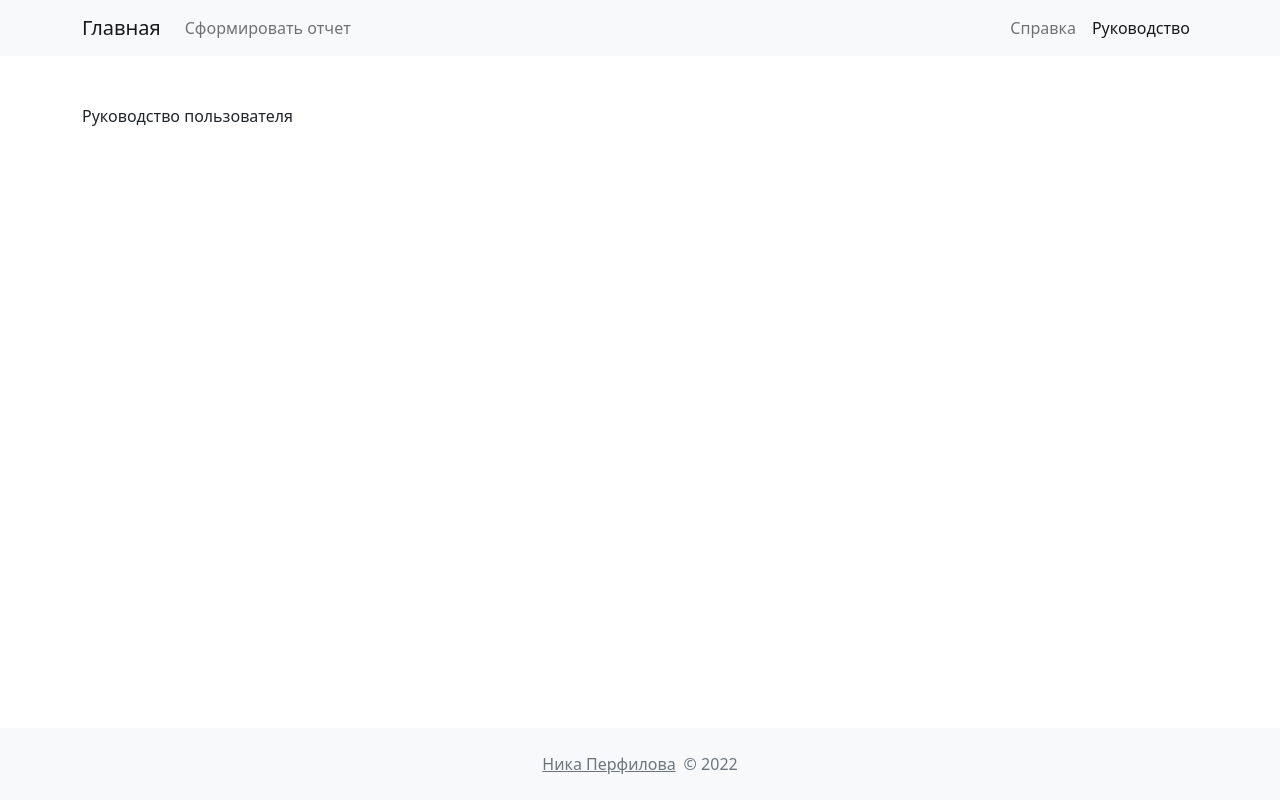
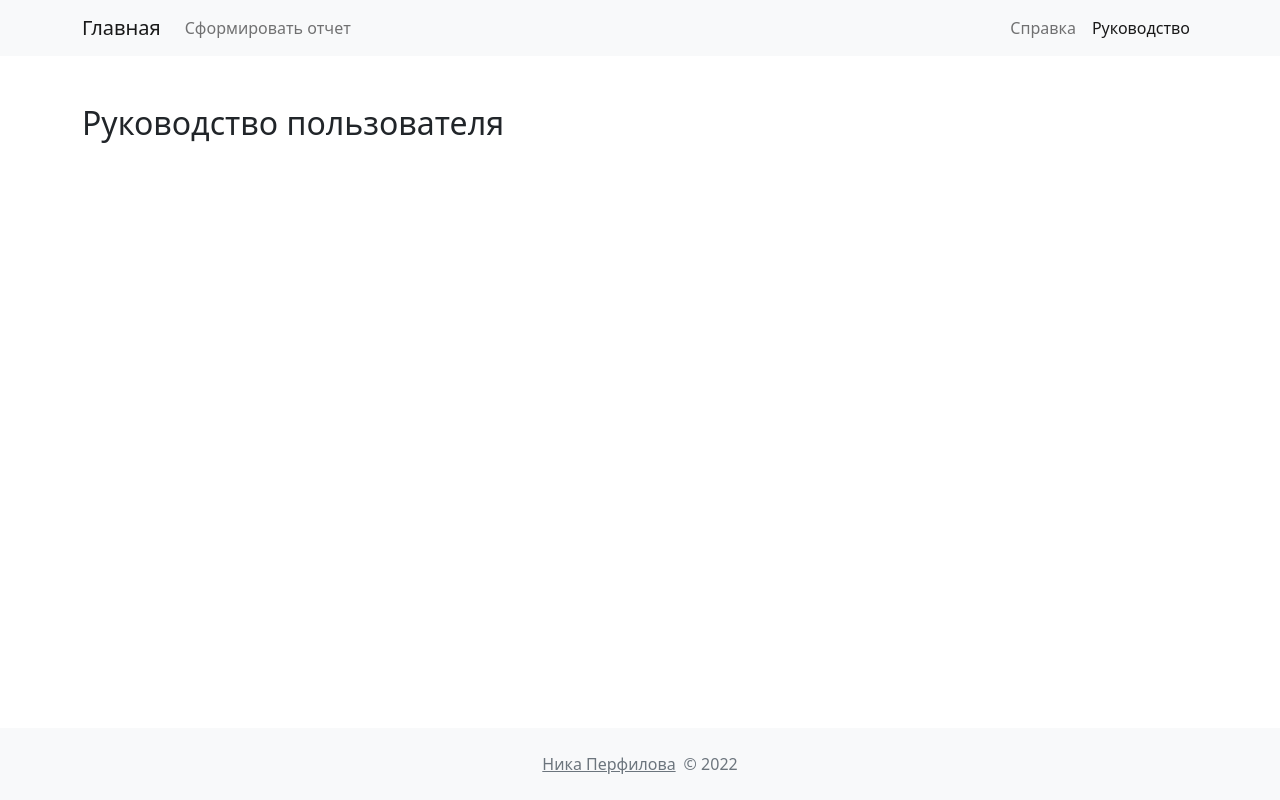
Before and after one commit to npwsk/inv-management, a React app: page /manual in a window 1280 px wide. Built offline with nearby package versions, Linux system fonts and the light colour scheme; no server answers.

Commit message:
feat: add title for all pages

```diff
--- a/src/client/pages/Manual.jsx
+++ b/src/client/pages/Manual.jsx
@@ -1,7 +1,11 @@
-import React from 'react';
+import Heading from '../components/Heading';
 
 const Manual = () => {
-  return <div>Руководство пользователя</div>;
+  return (
+    <>
+      <Heading>Руководство пользователя</Heading>
+    </>
+  );
 };
 
 export default Manual;
--- a/src/client/pages/Reports.jsx
+++ b/src/client/pages/Reports.jsx
@@ -1,7 +1,11 @@
-import React from 'react';
+import Heading from '../components/Heading';
 
 const Reports = () => {
-  return <div>Reports</div>;
+  return (
+    <>
+      <Heading>Отчеты</Heading>
+    </>
+  );
 };
 
 export default Reports;
```
